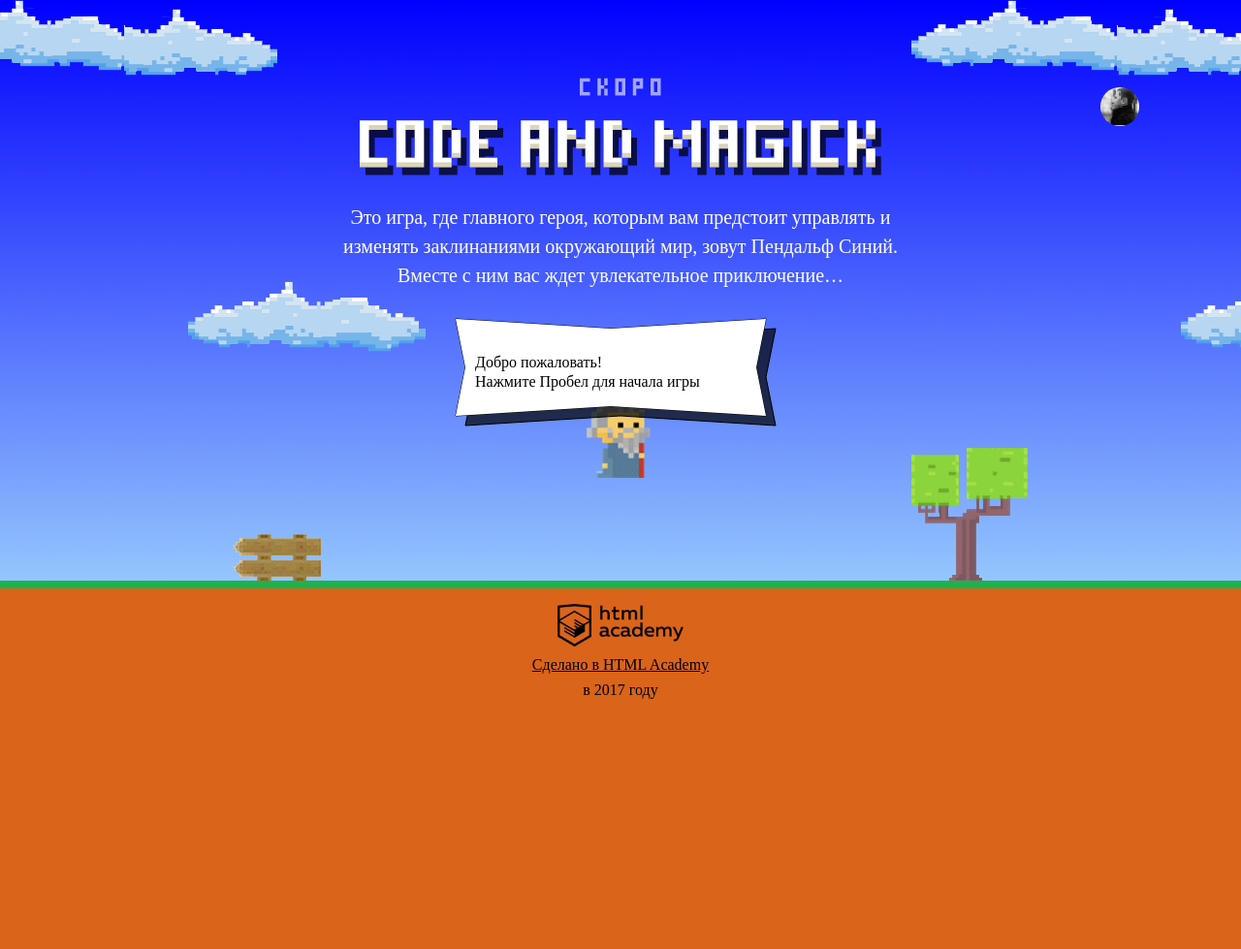
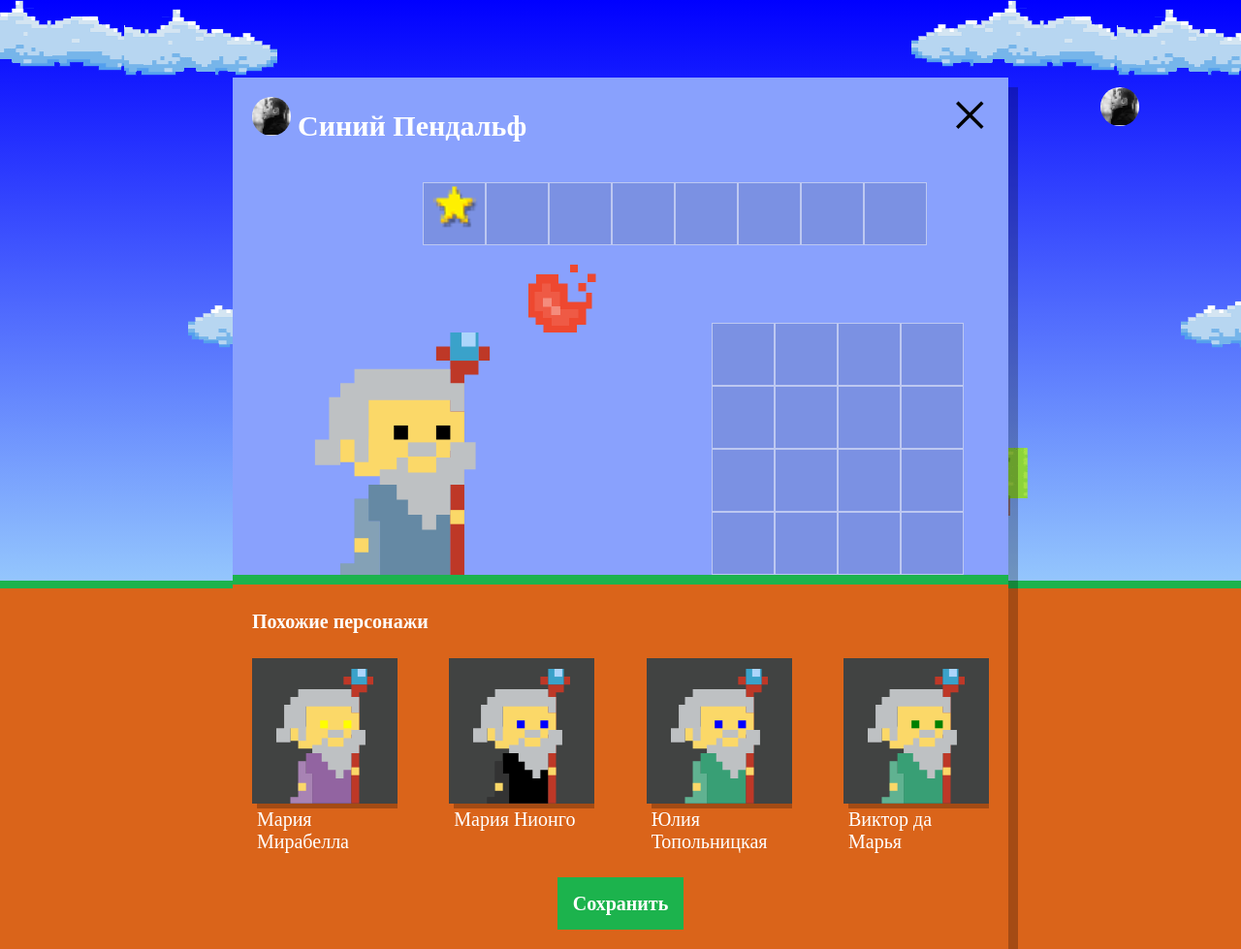
Before and after one commit to wdbyb/1049875-code-and-magick-20, a website: page index.html in a window 1280 px wide. Shown: the whole page at 97% size. Before the commit the page ends 800 px from the top, so only its background shows below. Drawn offline with Linux system fonts and the light colour scheme; a web font is replaced by a local one.

Commit message:
Выполнил задания: написав код для создания случайных волшебников

```diff
--- a/index.html
+++ b/index.html
@@ -208,6 +208,7 @@ function getWizardY(gameFieldHeight) {
   return gameFieldHeight / 3;
 }
 </script>
+<script src="js/setup.js"></script>
 <script src="js/stat.js"></script>
 <script src="js/game.js"></script>
 
--- /dev/null
+++ b/js/setup.js
@@ -0,0 +1,50 @@
+'use strict';
+
+var userDialog = document.querySelector('.setup');
+userDialog.classList.remove('hidden');
+
+var similarListElement = document.querySelector('.setup-similar-list');
+var similarWizardTemplate = document.querySelector('#similar-wizard-template')
+  .content
+  .querySelector('.setup-similar-item');
+
+var WIZARD_NAMES = ['Иван', 'Хуан Себастьян', 'Мария', 'Кристоф', 'Виктор', 'Юлия', 'Люпита', 'Вашингтон'];
+var WIZARD_LASTNAMES = [' да Марья', ' Верон', ' Мирабелла', ' Вальц', ' Онопко', ' Топольницкая', ' Нионго', ' Ирвинг'];
+var EYES_COLOR = ['black', 'red', 'blue', 'yellow', 'green'];
+var COAT_COLOR = ['rgb(101, 137, 164)', 'rgb(241, 43, 107)', 'rgb(146, 100, 161)', 'rgb(56, 159, 117)', 'rgb(215, 210, 55)', 'rgb(0, 0, 0)'];
+
+var getRandom = function (min, max) {
+  return Math.floor(Math.random() * (max - min)) + min;
+};
+
+var getRandomCoatColor = function () {
+  return COAT_COLOR[getRandom(0, COAT_COLOR.length)];
+};
+
+var getRandomEyesColor = function () {
+  return EYES_COLOR[getRandom(0, EYES_COLOR.length)];
+};
+
+var getRandomName = function () {
+  return WIZARD_NAMES[getRandom(0, WIZARD_NAMES.length)] + WIZARD_LASTNAMES[getRandom(0, WIZARD_LASTNAMES.length)];
+};
+
+var createWizard = function () {
+  var wizardElement = similarWizardTemplate.cloneNode(true);
+
+  wizardElement.querySelector('.setup-similar-label').textContent = getRandomName();
+  wizardElement.querySelector('.wizard-coat').style.fill = getRandomCoatColor();
+  wizardElement.querySelector('.wizard-eyes').style.fill = getRandomEyesColor();
+
+  return wizardElement;
+};
+
+var fragment = document.createDocumentFragment();
+
+for (var i = 0; i < 4; i++) {
+  fragment.appendChild(createWizard());
+};
+
+similarListElement.appendChild(fragment);
+
+document.querySelector('.setup-similar').classList.remove('hidden');
```
